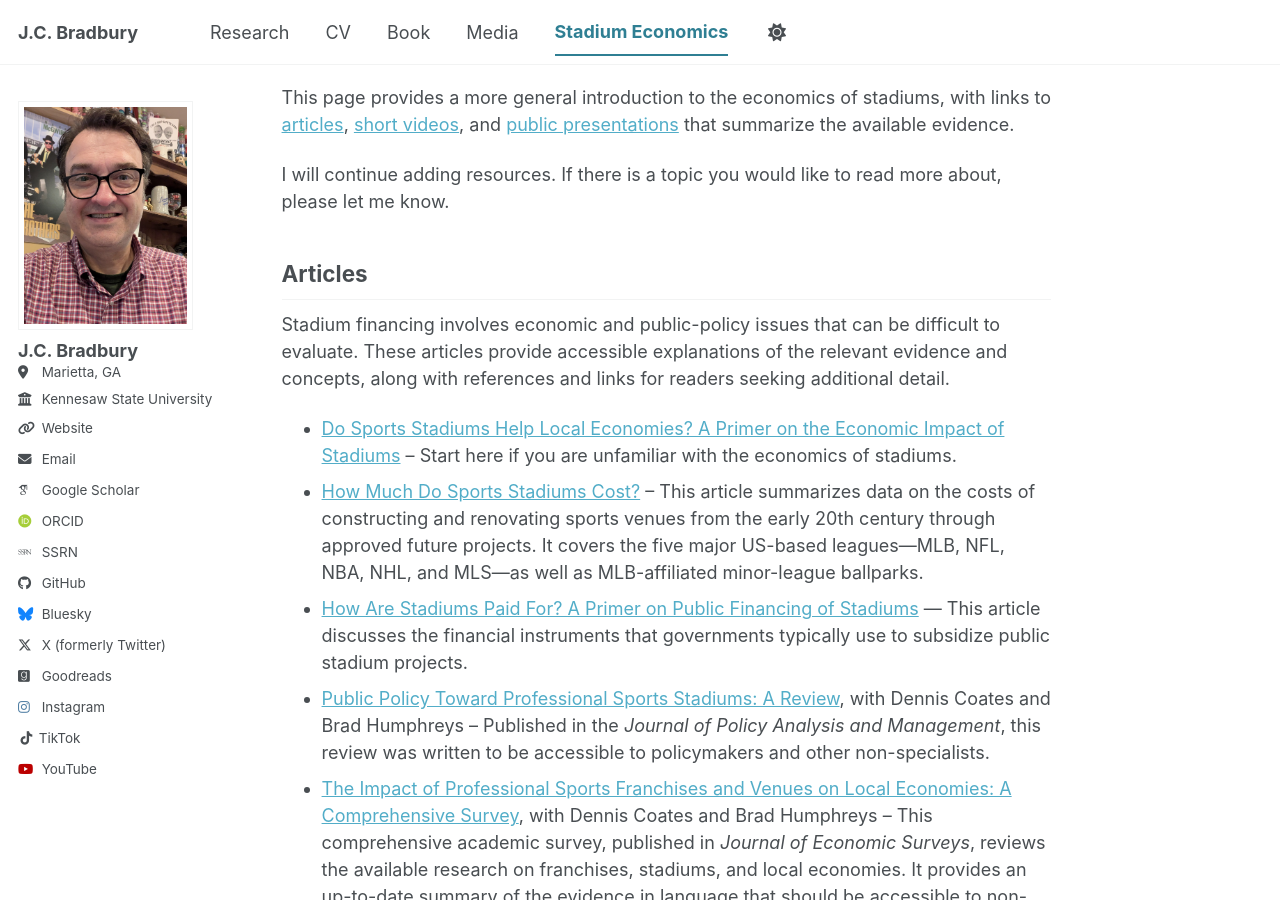
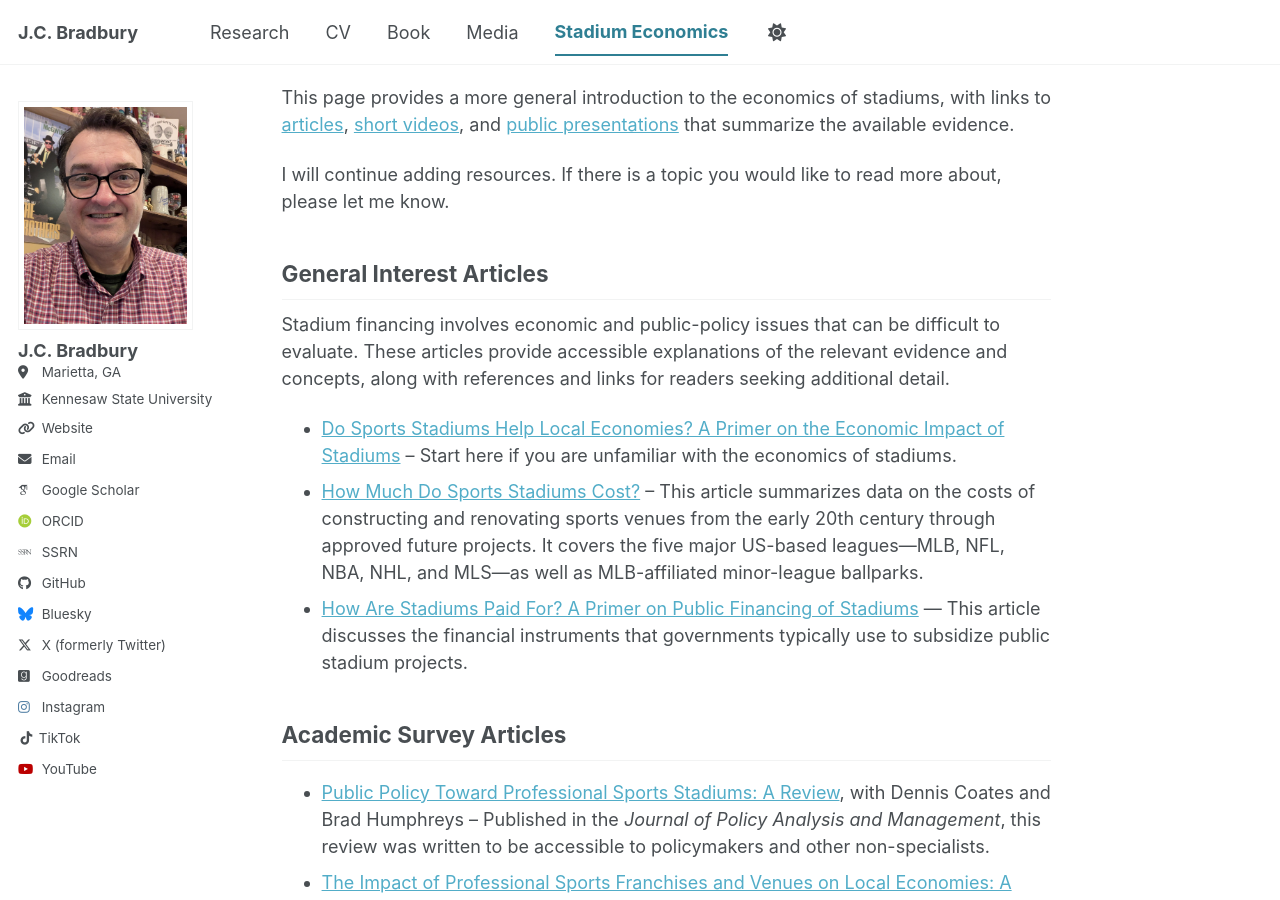
Before and after one commit to jcbradbury/jcbradbury.github.io, a Jekyll site: the page built from _pages/stadium-economics.md, in a window 1280 px wide and 900 px high, scrolled down 241 px. Built offline with Jekyll 4.4.1, drawn with Linux system fonts in a browser that asks for light colours; some web fonts are replaced; a script bundle is joined from its source files by our own code; library files that are not in the unit come from our copies.

Commit message:
Update stadium-economics.md

```diff
--- a/_pages/stadium-economics.md
+++ b/_pages/stadium-economics.md
@@ -32,12 +32,14 @@ This page provides a more general introduction to the economics of stadiums, wit
 
 I will continue adding resources. If there is a topic you would like to read more about, please let me know.
 
-## Articles
+## General Interest Articles
 Stadium financing involves economic and public-policy issues that can be difficult to evaluate. These articles provide accessible explanations of the relevant evidence and concepts, along with references and links for readers seeking additional detail.
 
 - [Do Sports Stadiums Help Local Economies? A Primer on the Economic Impact of Stadiums](/stadium-economic-impact/) --  Start here if you are unfamiliar with the economics of stadiums.
 - [How Much Do Sports Stadiums Cost?](/stadium-costs/) --  This article summarizes data on the costs of constructing and renovating sports venues from the early 20th century through approved future projects. It covers the five major US-based leagues---MLB, NFL, NBA, NHL, and MLS---as well as MLB-affiliated minor-league ballparks.
 - [How Are Stadiums Paid For? A Primer on Public Financing of Stadiums](/stadium-financing/) — This article discusses the financial instruments that governments typically use to subsidize public stadium projects.
+
+## Academic Survey Articles
 - [Public Policy Toward Professional Sports Stadiums: A Review](https://onlinelibrary.wiley.com/doi/full/10.1002/pam.22534), with Dennis Coates and Brad Humphreys -- Published in the *Journal of Policy Analysis and Management*, this review was written to be accessible to policymakers and other non-specialists.
 - [The Impact of Professional Sports Franchises and Venues on Local Economies: A Comprehensive Survey](https://onlinelibrary.wiley.com/doi/10.1111/joes.12533), with Dennis Coates and Brad Humphreys -- This comprehensive academic survey, published in  *Journal of Economic Surveys*,  reviews the available research on franchises, stadiums, and local economies. It provides an up-to-date summary of the evidence in language that should be accessible to non-economists.
 
```
Also changed, not shown: other parts of _pages/stadium-economics.md (+0 -2 lines).
